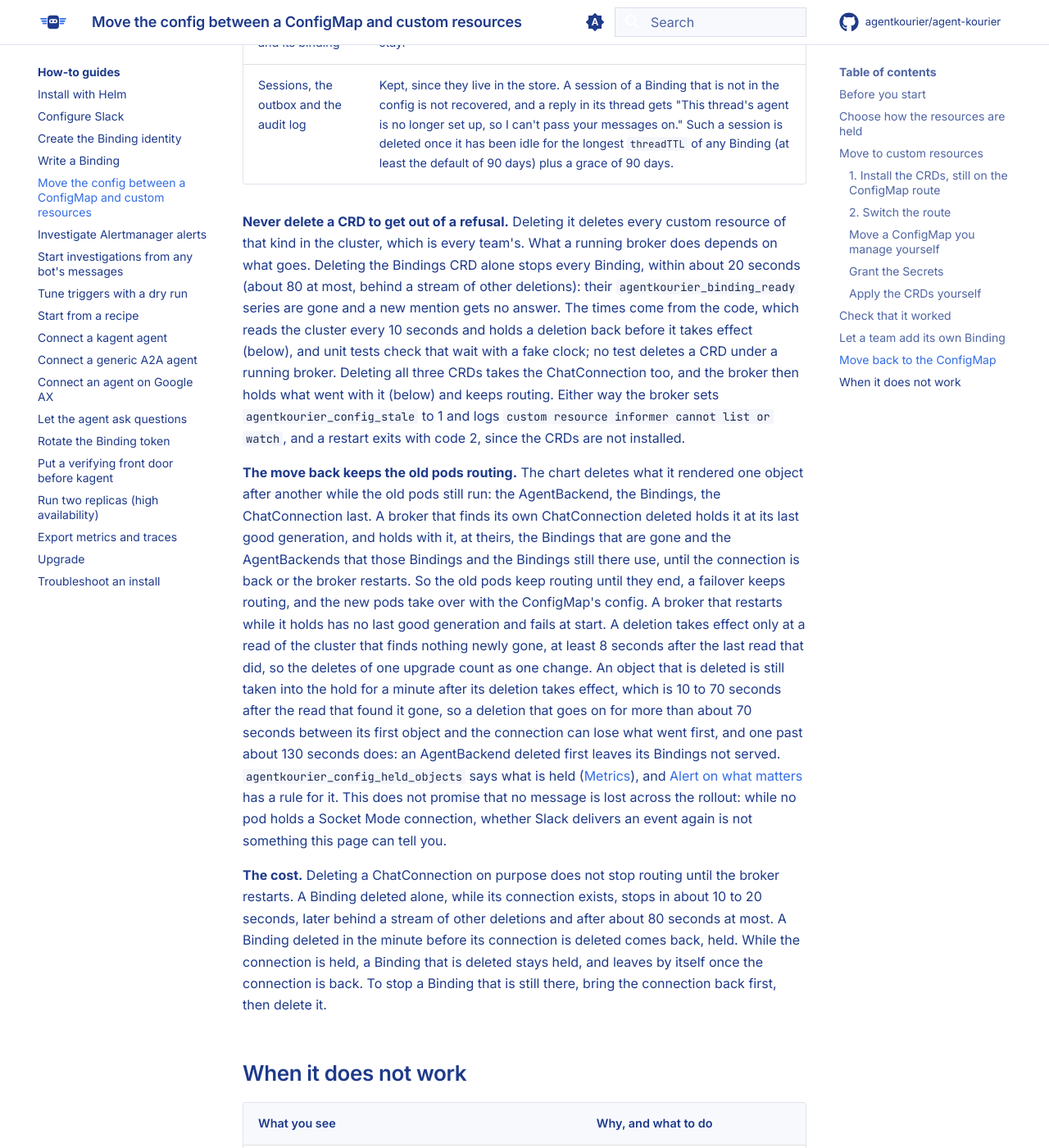
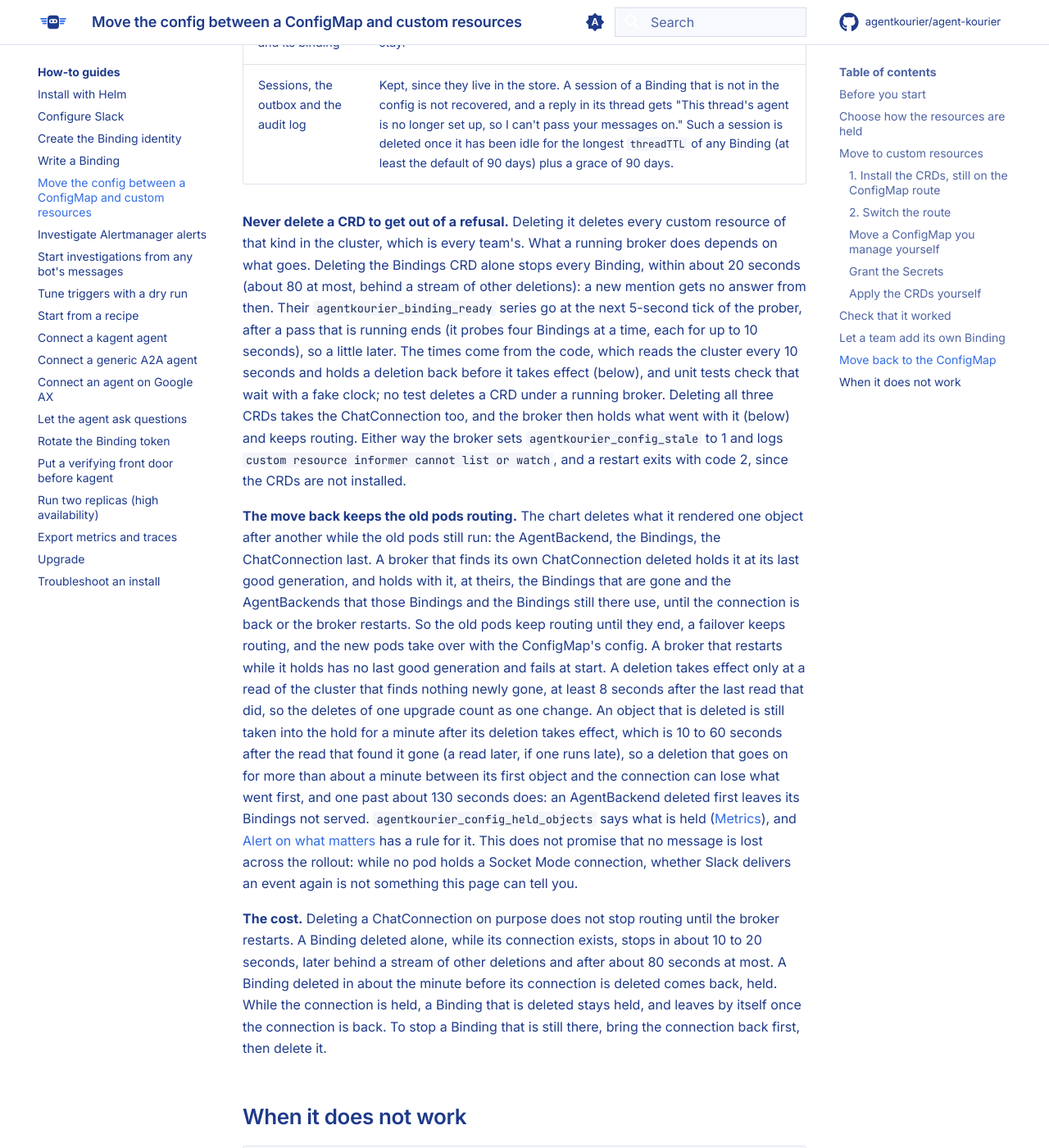
Before and after one commit to agentkourier/agent-kourier, an MkDocs documentation site: the page built from docs/how-to/migrate-config-source.md, in a window 1280 px wide and 1400 px high, scrolled down 10030 px. Shown: the whole window at 82% size. Built offline with MkDocs 1.6.1 and Material for MkDocs 9.7.7, drawn with Linux system fonts in a browser that asks for light colours; comment, search, counter and statistics services are not loaded.

Commit message:
docs: correct the hold window, the prober timing and the proxy and enumeration caveats
The hold of an object deleted first can be lost once a deletion runs more than about a minute between it and the connection, not 70 seconds: the read that finds the connection gone is up to a tick late, and the object is dropped a minute after it settles.
The binding_ready series go at the prober's next tick, not with the mention. A missing NO_PROXY entry ends in exit 4 at the latest at the end of the sync wait. Narrowing slack.cidrs also closes public 443 for agents. The agent enumeration depends on the backend's 404. The package comment names ResolvePartial's return value and that it checks no Secret.

```diff
--- a/docs/how-to/migrate-config-source.md
+++ b/docs/how-to/migrate-config-source.md
@@ -320,8 +320,8 @@
 | Sessions, the outbox and the audit log | Kept, since they live in the store. A session of a Binding that is not in the config is not recovered, and a reply in its thread gets "This thread's agent is no longer set up, so I can't pass your messages on." Such a session is deleted once it has been idle for the longest `threadTTL` of any Binding (at least the default of 90 days) plus a grace of 90 days. |
 
 **Never delete a CRD to get out of a refusal.** Deleting it deletes every custom resource of that kind in the cluster, which is every team's. What a running
-broker does depends on what goes. Deleting the Bindings CRD alone stops every Binding, within about 20 seconds (about 80 at most, behind a stream of other deletions): their `agentkourier_binding_ready`
-series are gone and a new mention gets no answer. The times come from the code, which reads the cluster every 10 seconds and holds a deletion back before it takes effect (below), and unit tests check that wait with a fake clock;
+broker does depends on what goes. Deleting the Bindings CRD alone stops every Binding, within about 20 seconds (about 80 at most, behind a stream of other deletions): a new mention gets no answer from then. Their
+`agentkourier_binding_ready` series go at the next 5-second tick of the prober, after a pass that is running ends (it probes four Bindings at a time, each for up to 10 seconds), so a little later. The times come from the code, which reads the cluster every 10 seconds and holds a deletion back before it takes effect (below), and unit tests check that wait with a fake clock;
 no test deletes a CRD under a running broker. Deleting all three CRDs takes the ChatConnection too, and the broker then holds what went with it (below) and keeps routing.
 Either way the broker sets `agentkourier_config_stale` to 1 and logs `custom resource informer cannot list or watch`, and a restart exits with code 2, since the CRDs are not installed.
 
@@ -329,13 +329,13 @@
 A broker that finds its own ChatConnection deleted holds it at its last good generation, and holds with it, at theirs, the Bindings that are gone and the AgentBackends that
 those Bindings and the Bindings still there use, until the connection is back or the broker restarts. So the old pods keep routing until they end, a failover keeps routing,
 and the new pods take over with the ConfigMap's config. A broker that restarts while it holds has no last good generation and fails at start. A deletion takes effect only at a read of
-the cluster that finds nothing newly gone, at least 8 seconds after the last read that did, so the deletes of one upgrade count as one change. An object that is deleted is still taken into the hold for a minute after its deletion takes effect, which is 10 to 70 seconds after the read that found it gone, so a deletion that goes on for more than about 70 seconds
-between its first object and the connection can lose what went first, and one past about 130 seconds does: an AgentBackend deleted first leaves its Bindings not served. `agentkourier_config_held_objects`
+the cluster that finds nothing newly gone, at least 8 seconds after the last read that did, so the deletes of one upgrade count as one change. An object that is deleted is still taken into the hold for a minute after its deletion takes effect, which is 10 to 60 seconds after the read that found it gone (a read later, if one runs late),
+so a deletion that goes on for more than about a minute between its first object and the connection can lose what went first, and one past about 130 seconds does: an AgentBackend deleted first leaves its Bindings not served. `agentkourier_config_held_objects`
 says what is held ([Metrics](../reference/metrics.md#connection-configuration-and-turns)), and [Alert on what matters](export-telemetry.md#alert-on-what-matters) has a rule for it.
 This does not promise that no message is lost across the rollout: while no pod holds a Socket Mode connection, whether Slack delivers an event again is not something this page can tell you.
 
 **The cost.** Deleting a ChatConnection on purpose does not stop routing until the broker restarts. A Binding deleted alone, while its connection exists, stops in about 10 to
-20 seconds, later behind a stream of other deletions and after about 80 seconds at most. A Binding deleted in the minute before its connection is deleted comes back, held. While the connection
+20 seconds, later behind a stream of other deletions and after about 80 seconds at most. A Binding deleted in about the minute before its connection is deleted comes back, held. While the connection
 is held, a Binding that is deleted stays held, and leaves by itself once the connection is back. To stop a Binding that is still there, bring the connection back first, then delete it.
 
 ## When it does not work
```
Also changed, not shown: docs/explanation/security.md (+3 -2 lines), docs/how-to/install-with-helm.md (+5 -4 lines), 1 other file.
